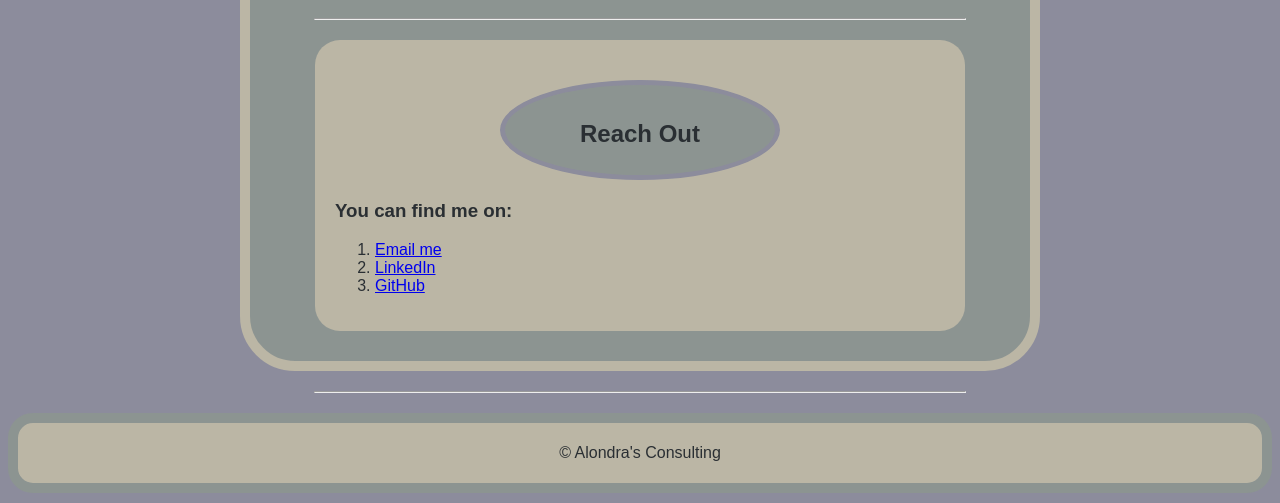
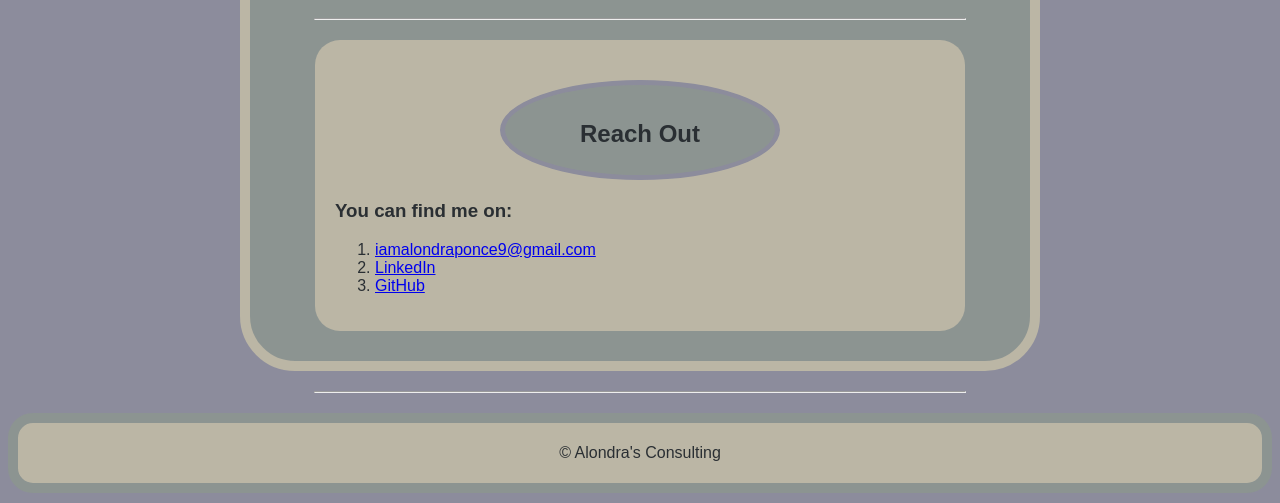
Before and after one commit to iamalondra/Portfolio, a plain HTML site: page index.html in a window 1280 px wide. Shown: the part 1530-2033 px from the top of the page. Drawn offline with Linux system fonts and the light colour scheme.

Commit message:
Add files via upload

```diff
--- a/index.html
+++ b/index.html
@@ -63,7 +63,7 @@
                     <h2 class="text-centered darker-background">Reach Out</h2>
                     <h3>You can find me on:</h3>
                     <ol>
-                        <li><a href="mailto:iamalondraponce9@gmail.com" target="_blank" rel="noopener noreferrer">Email me</a></li>
+                        <li><a href="mailto:iamalondraponce9@gmail.com" target="_blank" rel="noopener noreferrer">iamalondraponce9@gmail.com</a></li>
                         <li><a href="https://www.linkedin.com/in/alondra-ponce-977327237/" target="_blank" rel="noopener noreferrer">LinkedIn</a></li>
                         <li><a href="https://github.com/iamalondra" target="_blank" rel="noopener noreferrer">GitHub</a></li>
                     </ol>
```
